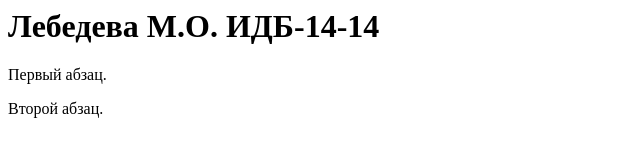
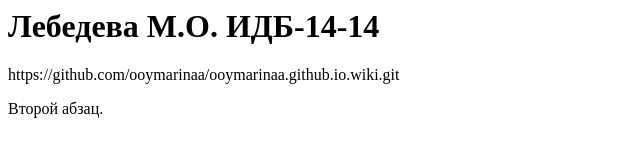
Before and after one commit to ooymarinaa/ooymarinaa.github.io, a plain HTML site: page index.html in a window 1280 px wide. Shown: the whole page, without its empty margins (0-640 px from the left). Drawn offline with Linux system fonts and the light colour scheme.

Commit message:
Update index.html

```diff
--- a/index.html
+++ b/index.html
@@ -5,8 +5,8 @@
  </head>
  <body>
   <h1> Лебедева М.О. ИДБ-14-14 </h1>
-  <!-- https://github.com/ooymarinaa/ooymarinaa.github.io.wiki.git -->
-  <p>Первый абзац.</p>
+
+  <p> https://github.com/ooymarinaa/ooymarinaa.github.io.wiki.git </p>
   <p>Второй абзац.</p>
  </body>
 </html>
```
